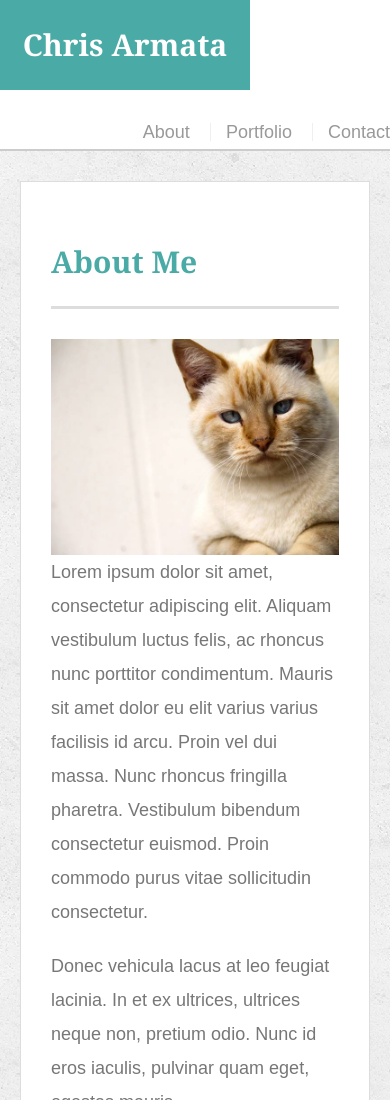
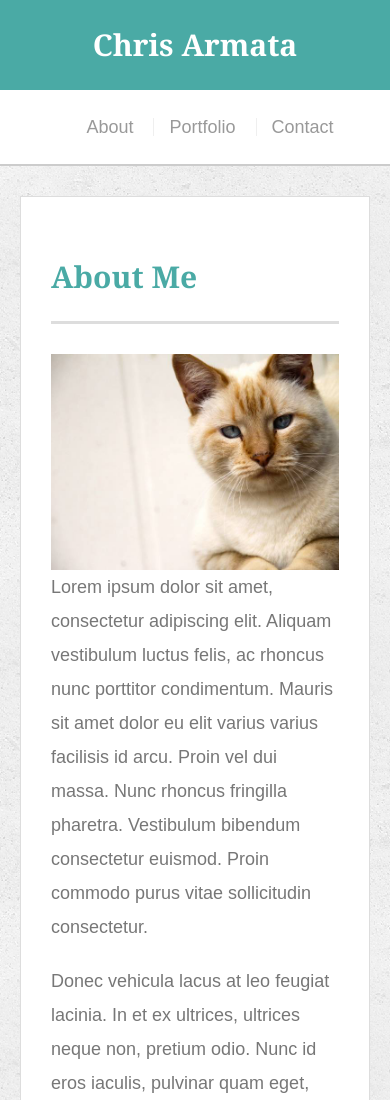
Before and after one commit to charmata/Responsive-Portfolio, a plain HTML site: page index.html in a window 390 px wide. Shown: the top 1100 px of the page. Drawn offline with Linux system fonts and the light colour scheme.

Commit message:
Make navbar responsive

```diff
--- a/assets/css/style.css
+++ b/assets/css/style.css
@@ -219,6 +219,10 @@ input[type="submit"] {
 }
 
 @media screen and (max-width: 980px) {
+  #masthead {
+    padding-left: 50px;
+    padding-right: 50px;
+  }
   #main-container {
     padding-left: 40px;
     padding-right: 40px;
@@ -235,6 +239,10 @@ input[type="submit"] {
 }
 
 @media screen and (max-width: 768px) {
+  #masthead {
+    padding-left: 20px;
+    padding-right: 20px;
+  }
   #main-container {
     padding-left: 20px;
     padding-right: 20px;
@@ -250,6 +258,18 @@ input[type="submit"] {
 @media screen and (max-width: 640px) {
   #masthead {
     position: static;
+    padding-left: 0;
+    padding-right: 0;
+  }
+  #logo {
+    width: 100%;
+    float: none;
+    display: block;
+  }
+  nav {
+    float: none;
+    margin: 20px;
+    text-align: center;
   }
   #main-container {
     padding-top: 0;
```
